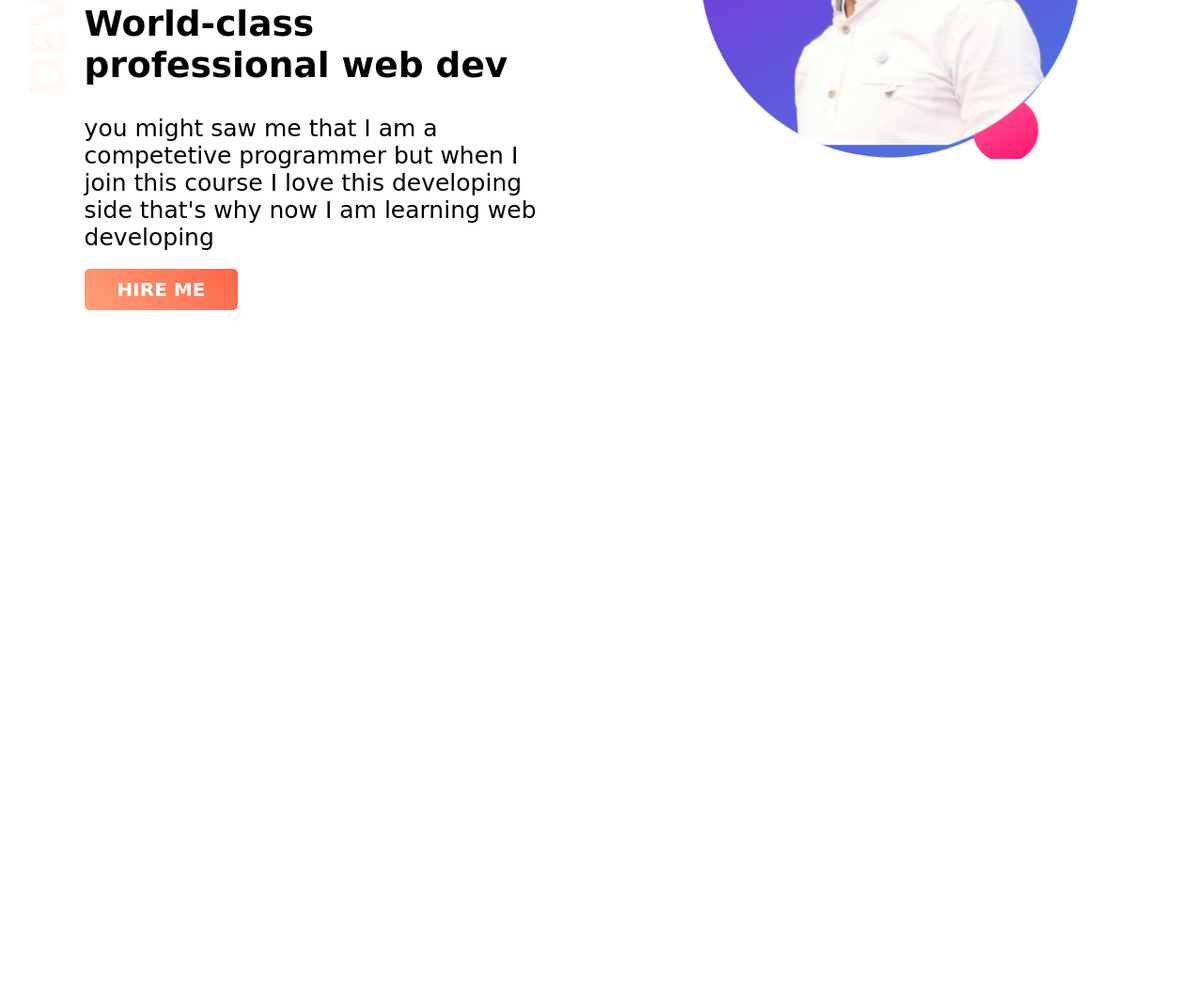
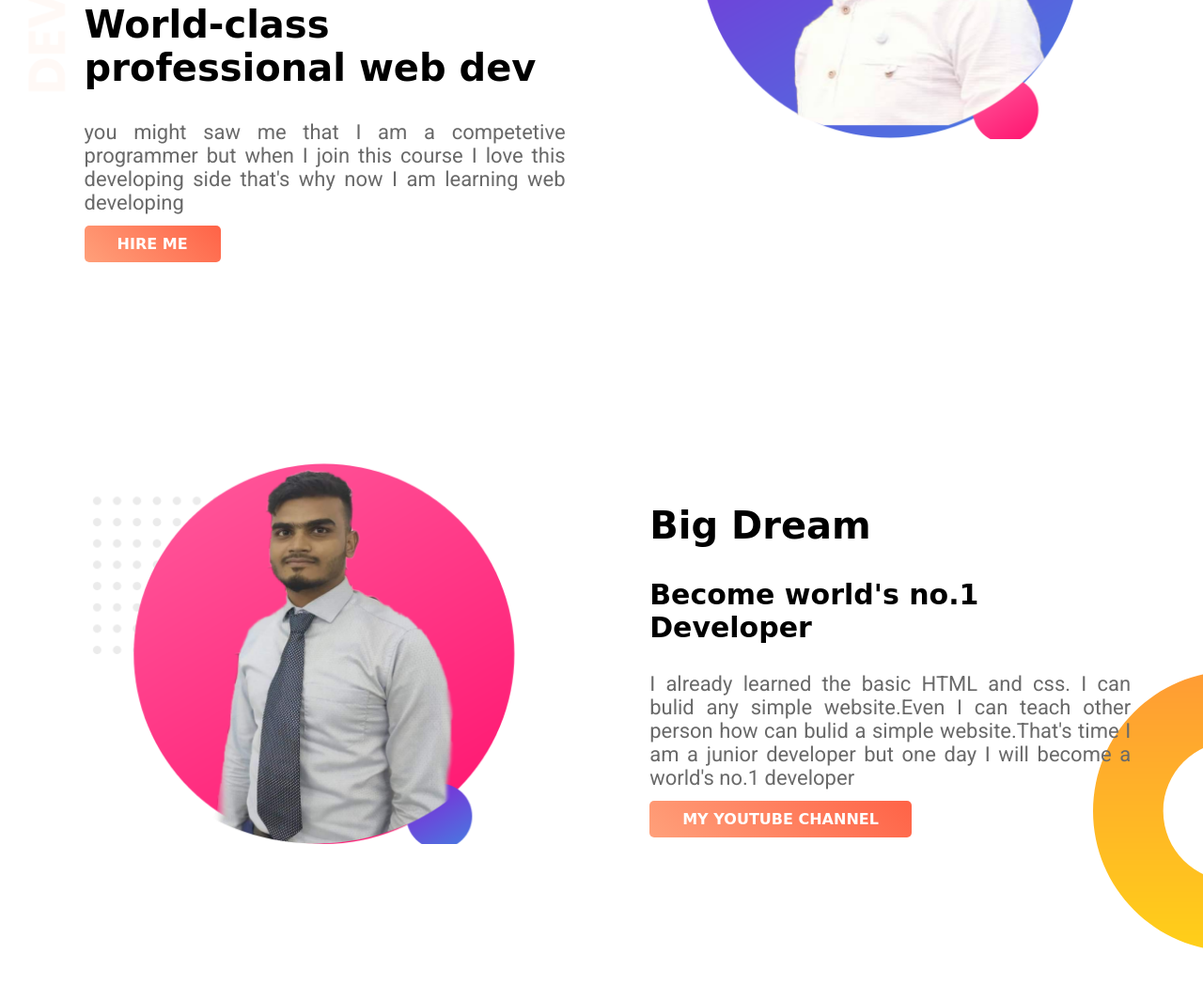
Before and after one commit to Arifuzzaman-Nishan/web-portfolio, a plain HTML site: page index.html in a window 1280 px wide. Shown: the part 262-1310 px from the top of the page at 94% size. Before the commit the page ends 800 px from the top, so only its background shows below. Drawn offline with Linux system fonts and the light colour scheme; a web font is replaced by a local one.

Commit message:
2nd part done

```diff
--- a/index.html
+++ b/index.html
@@ -11,6 +11,9 @@
     <link rel="preconnect" href="https://fonts.gstatic.com">
     <link href="https://fonts.googleapis.com/css2?family=Redressed&display=swap" rel="stylesheet">
 
+    <link rel="preconnect" href="https://fonts.gstatic.com">
+    <link href="https://fonts.googleapis.com/css2?family=Roboto&display=swap" rel="stylesheet">
+
 </head>
 
 
@@ -22,12 +25,10 @@
         <h1>Welcome To</h1>
         <h1><span class="Name-Highlight">Nishan</span> website</h1>
 
-        <div class = "h2-and-p">
             <h2>World-class professional web dev</h2>
             <p>you might saw me that I am a competetive programmer but when I join this course I love this developing side that's why now I am learning web developing</p>
 
             <a class ="link-button" target="_blank" href="https://web.facebook.com/nishanshathii/">HIRE ME</a>
-        </div>
 
 
       </div>
@@ -38,6 +39,28 @@
 
 
    </section>
+
+
+   <section class = "dream-area">
+
+       <div class="half-width">
+           <img src="images/nishan profile1.png" alt="">
+
+       </div>
+
+       <div class="half-width">
+
+        <div class="h2-h3-p">
+            <h2>Big Dream</h2>
+            <h3>Become world's no.1 Developer</h3>
+            <p>I already learned the basic HTML and css. I can bulid any simple website.Even I can teach other person how can bulid a simple website.That's time I am a junior developer but one day I will become a world's no.1 developer</p>
+
+            <a class="link-button" target="_blank" href="https://www.youtube.com/channel/UCYi1mQdVjq3ZfEkff_AL_ZA">MY YOUTUBE CHANNEL</a>
+        </div>
+
+       </div>
+
+   </section>
 </body>
 
 </html>
--- a/style.css
+++ b/style.css
@@ -1,12 +1,27 @@
 body
 {
     margin : 0;
+}
+
+h1 ,h2, h3
+{
     font-family: 'Redressed', cursive;
 }
 
 h1
 {
     font-size: 55px;
+}
+
+h2
+{
+    font-size: 40px;
+}
+
+h3{font-size: 30px;}
+
+p{font-size: 22px;
+  text-align: justify;
 }
 
 .Name-Highlight
@@ -22,24 +37,23 @@ h1
     padding-left : 2%;
 }
 
+
+
 .half-width img
 {
-    width : 100%;
-    margin-top: 4%;
+    width: 100%;
 }
 
-.h2-and-p
-{
-    font-size: 25px;
-}
 .top-banner
 {
     background-image: url("images/top-banner.png");
     background-repeat: no-repeat;
 }
+
 section
 {
     height: 600px;
+    padding-bottom: 150px;
 }
 
 .link-button
@@ -50,5 +64,25 @@ section
     border-radius: 5px;
     color : white;
     font-weight: 800;
-    font-size : 80%;
+    font-family: 'Redressed', cursive;
 }
+
+p
+{
+    font-family: 'Roboto', sans-serif;
+    color: dimgray;
+}
+
+.dream-area .half-width .h2-h3-p
+{
+    margin-top: 10px;
+    padding-top: 5px;
+
+}
+
+.dream-area
+{
+    background-image: url(images/dream-bg.png);
+    background-repeat: no-repeat;
+    background-position: right;
+}
```
Also changed, not shown: images/nishan profile1.png (added).
